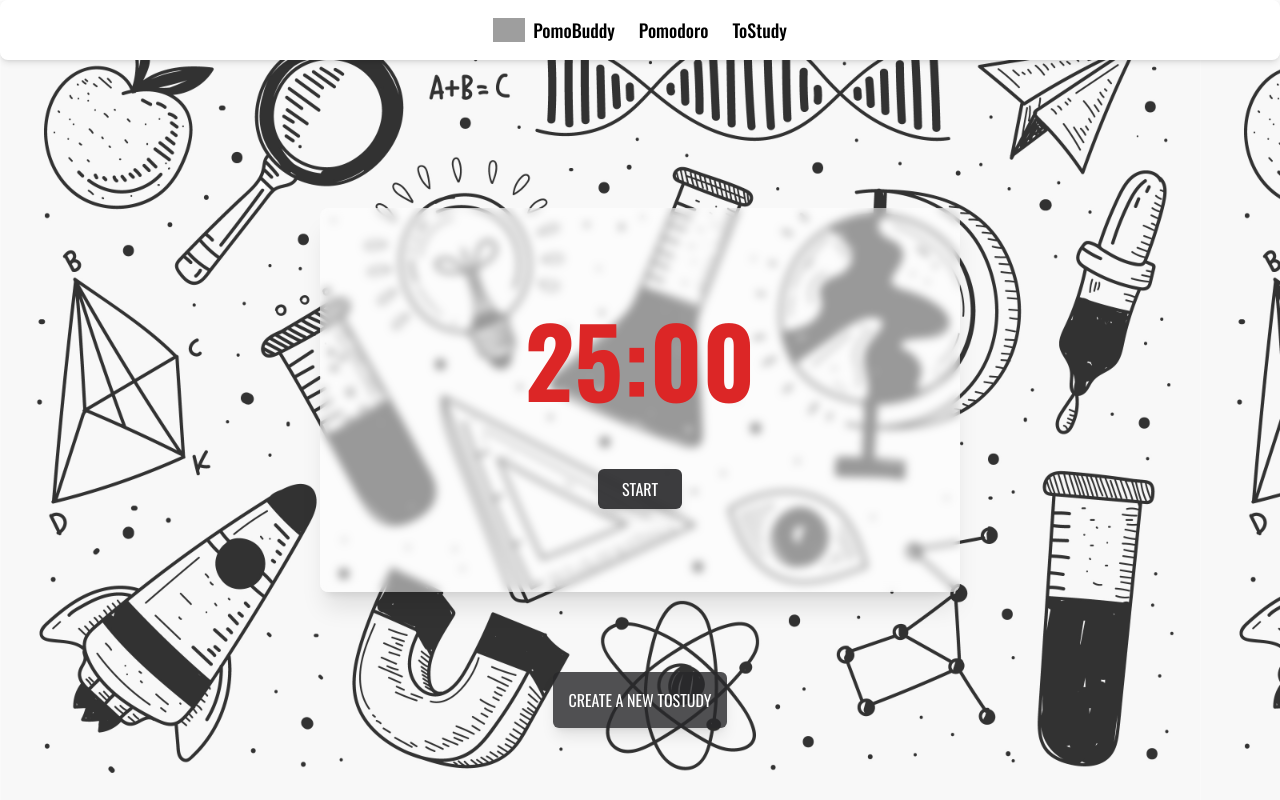
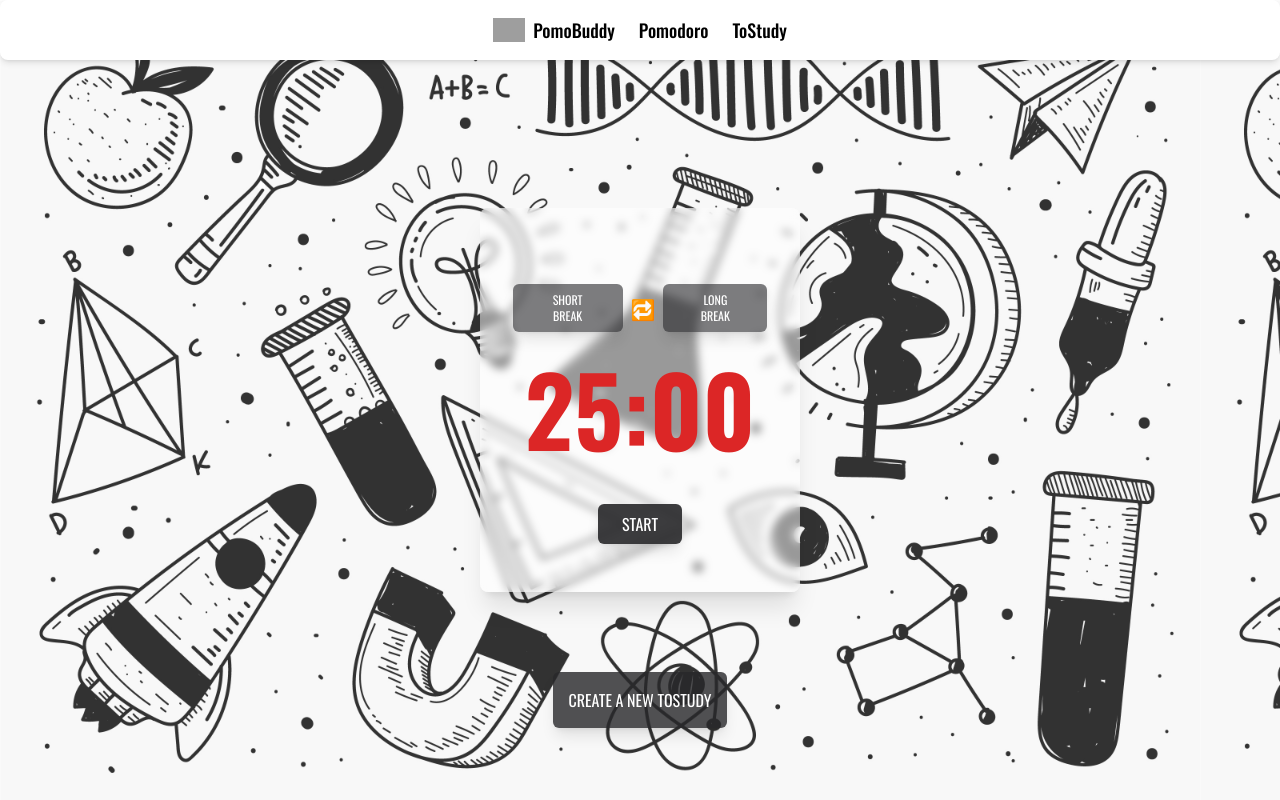
Before and after one commit to vermenea/PomoBuddy, a React (Vite) app: page / in a window 1280 px wide. Shown: the top 800 px of the page. Built offline with nearby package versions, Linux system fonts and the light colour scheme; grey boxes are pictures that could not be loaded.

Commit message:
fix: fixed timer width

```diff
--- a/src/components/Timer.tsx
+++ b/src/components/Timer.tsx
@@ -1,7 +1,7 @@
 import { useState, useRef } from 'react'
 import endSound from '../../public/ring.mp3'
 import startSound from '../../public/start.wav'
-import CreateToStudyButton from './BlackButton'
+import BlackButton from '../components/BlackButton'
 
 export default function Timer() {
   const [time, setTime] = useState<string>('25:00')
@@ -72,9 +72,26 @@ export default function Timer() {
         className="grid grid-rows-4 grid-cols-4 place-items-center bg-[background-img] bg-contain h-screen"
         id="container"
       >
-        <div className="flex flex-col items-center justify-evenly row-start-2 row-end-4 col-start-2 col-end-4 text-center bg-opacity-50 backdrop-blur-sm bg-white rounded-lg shadow-xl backdrop-filter backdrop-blur-6 border-1 border-opacity-30 w-64 md:w-full lg:w-full md:h-full lg:h-full max-h-96 p-10">
-          <div className="text-6xl md:text-8xl lg:text-8xl font-bold font-oswald text-red-600 p-5">
-            {time}
+        <div className="flex flex-col items-center justify-evenly row-start-2 row-end-4 col-start-2 col-end-4 text-center bg-opacity-50 backdrop-blur-sm bg-white rounded-lg shadow-xl backdrop-filter backdrop-blur-6 border-1 border-opacity-30 w-64 md:w-1/2 lg:w-1/2 md:h-full lg:h-full max-h-96 p-10">
+          <div className="text-6xl md:text-8xl lg:text-8xl font-oswald text-red-600 p-5">
+            <div className="flex justify-between text-xs">
+              <button
+                onClick={handleShortBreak}
+                className="uppercase font-oswald text-white border-none bg-zinc-800 bg-opacity-60 transition-all hover:bg-opacity-100 shadow-lg rounded-md py-2 px-6 m-2"
+              >
+                short break
+              </button>
+              <button onClick={handleReturnTime} className="text-xl">
+                🔁
+              </button>
+              <button
+                onClick={handleLongBreak}
+                className="uppercase font-oswald text-white border-none bg-zinc-800 bg-opacity-60 transition-all hover:bg-opacity-100 shadow-lg rounded-md py-2 px-6 m-2"
+              >
+                long break
+              </button>
+            </div>
+            <div className="font-bold p-5">{time}</div>
           </div>
           <button
             onClick={isRunning ? handleStop : handleStart}
@@ -83,7 +100,7 @@ export default function Timer() {
             {isRunning ? 'stop' : 'start'}
           </button>
         </div>
-        <CreateToStudyButton/>
+        <BlackButton />
       </div>
     </>
   )
```
